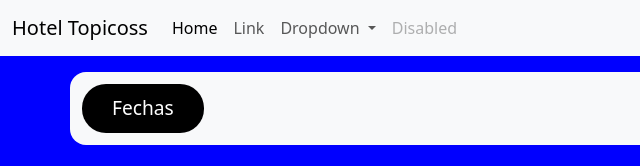
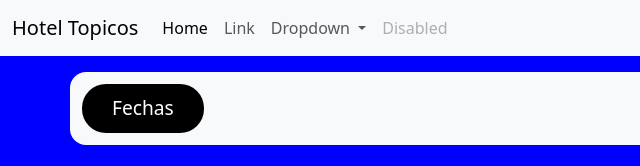
Before and after one commit to Roche33/finaltopicos, a plain HTML site: page index.html in a window 1280 px wide. Shown: the top 166 px of the page, 0-640 px from the left. Drawn offline with nearby package versions, Linux system fonts and the light colour scheme.

Commit message:
Update index.html

```diff
--- a/index.html
+++ b/index.html
@@ -17,7 +17,7 @@
     <div>
         <nav class="navbar navbar-expand-lg bg-body-tertiary">
             <div class="container-fluid">
-                <a class="navbar-brand" href="#">Hotel Topicoss</a>
+                <a class="navbar-brand" href="#">Hotel Topicos</a>
                 <button class="navbar-toggler" type="button" data-bs-toggle="collapse"
                     data-bs-target="#navbarSupportedContent" aria-controls="navbarSupportedContent"
                     aria-expanded="false" aria-label="Toggle navigation">
```
